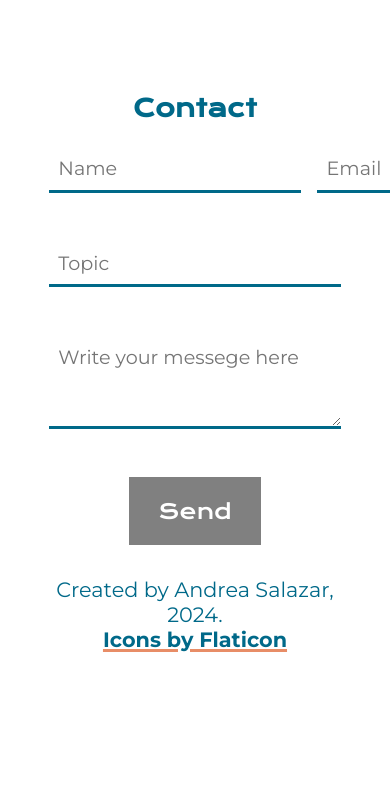
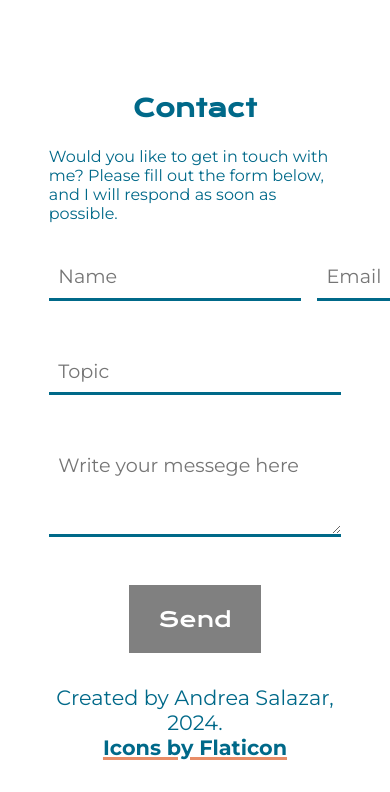
Before and after one commit to AbigailSalazar/Portafolio, a plain HTML site: page index.html in a window 390 px wide. Shown: the part 7461-8253 px from the top of the page. Before the commit the page ends 8145 px from the top, so only its background shows below. Drawn offline with nearby package versions, Linux system fonts and the light colour scheme.

Commit message:
Updated contact form

```diff
--- a/index.html
+++ b/index.html
@@ -447,6 +447,10 @@
       </section>
       <section id="contact" aria-labelledby="education-heading">
         <h2>Contact</h2>
+        <p>
+          Would you like to get in touch with me? Please fill out the form
+          below, and I will respond as soon as possible.
+        </p>
         <form onsubmit="sendEmail(event)" class="contact__container">
           <div class="rowcontainer">
             <input
--- a/styles.css
+++ b/styles.css
@@ -188,6 +188,7 @@ h3 {
   display: flex;
   flex-direction: column;
   gap: 3em;
+  margin-top: 2em;
 }
 
 input,
@@ -235,7 +236,7 @@ footer {
     height: auto;
   }
   section {
-    scroll-margin-top: 12em;
+    scroll-margin-top: 10em;
   }
 
   .skills__container,
```
